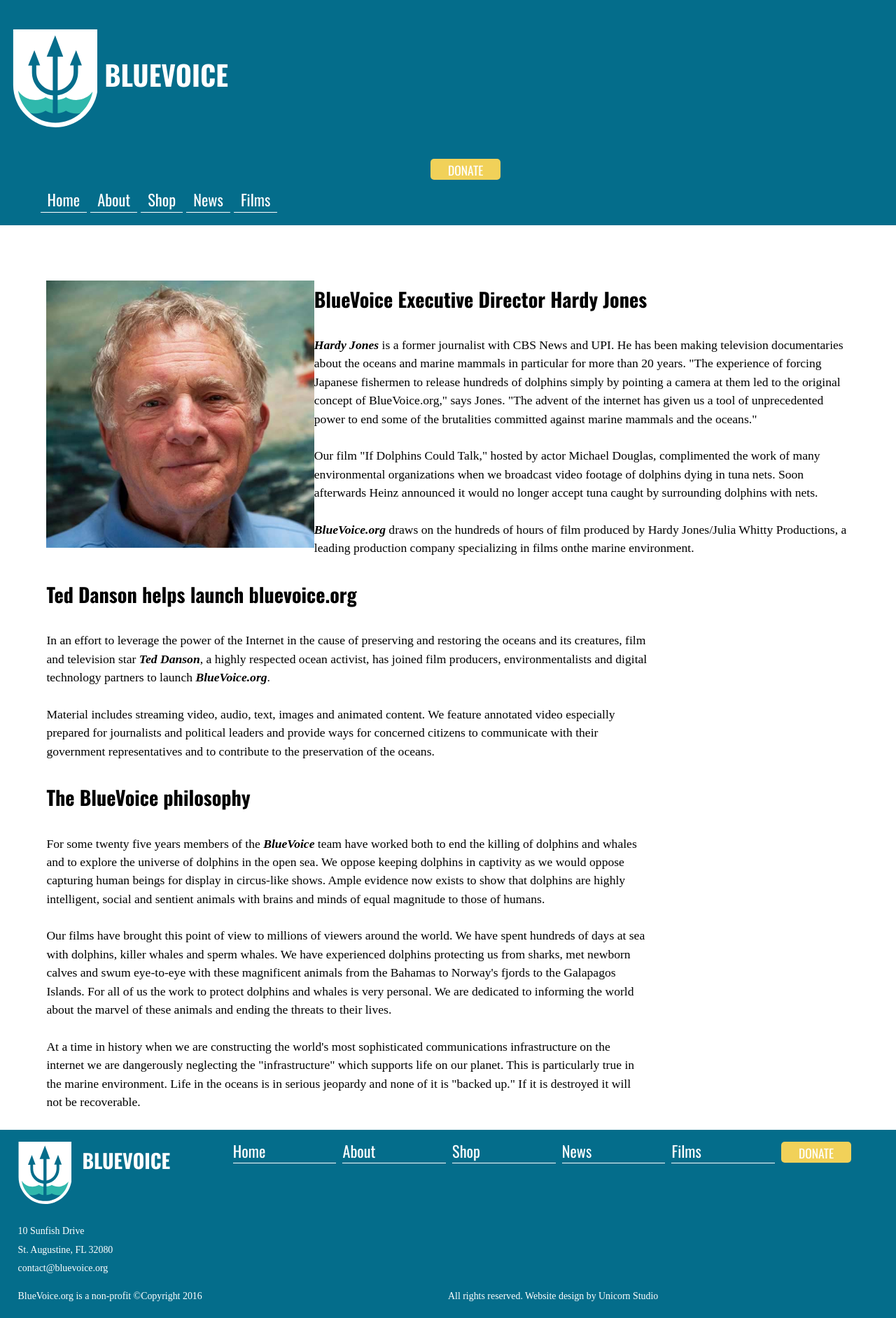
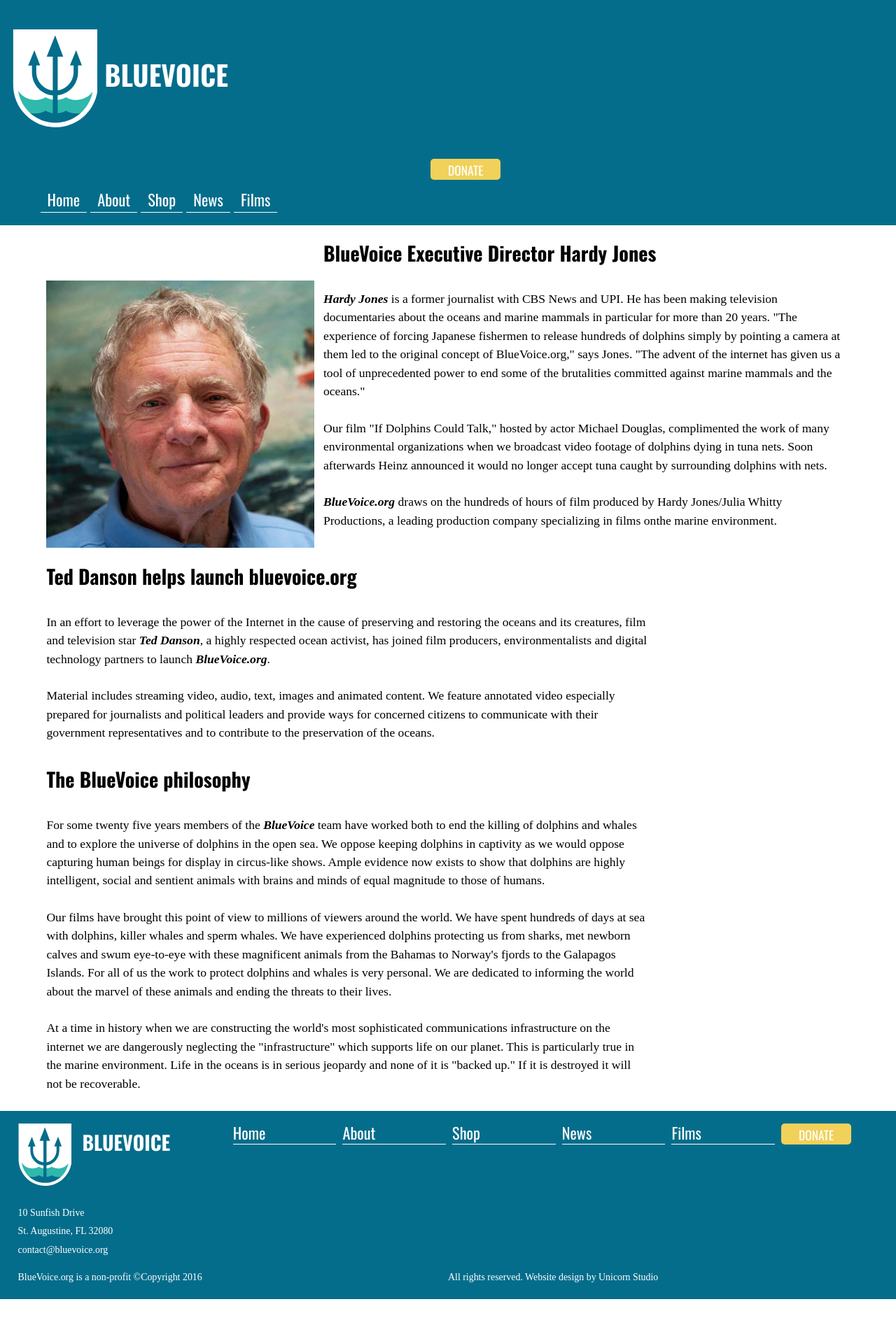
Before and after one commit to gumbey/blue-voice, a Jekyll site: the page built from about.html, in a window 1280 px wide. Shown: the whole page at 70% size. Built offline with Jekyll 4.4.1, drawn with Linux system fonts in a browser that asks for light colours; nearby versions of some CDN libraries; some web fonts are replaced; a style sheet for code colours, icons or effects is not loaded; after the commit the page ends 1857 px from its top, so only the background shows below that.

Commit message:
doc(help): add class to space text

```diff
--- a/about.html
+++ b/about.html
@@ -11,7 +11,7 @@
        <div id="imgsq" class="pad-t-3 unit unit-xs-hidden unit-s-hidden unit-m-hidden unit-l-1-3 unit-xl-1-3">
           <img class="hardy object-cover" src="{{site.baseurl}}/images/founder-square.jpg" alt="Photo of Hardy Jones executive director of BlueVoice">
         </div>
-        <div class="pad-t-3 left-gutter unit unit-s-1 unit-m-1 unit-l-2-3 unit-xl-2-3">
+        <div class="pad-t-3 left-gutter unit unit-s-1 unit-m-1 unit-l-2-3 unit-xl-2-3 island-1-2">
           <h2 class="h2">BlueVoice Executive Director Hardy Jones</h2>
           <p><em class="bold">Hardy Jones</em> is a former journalist with CBS News and UPI. He has been
            making television documentaries about the oceans and marine mammals in
```
